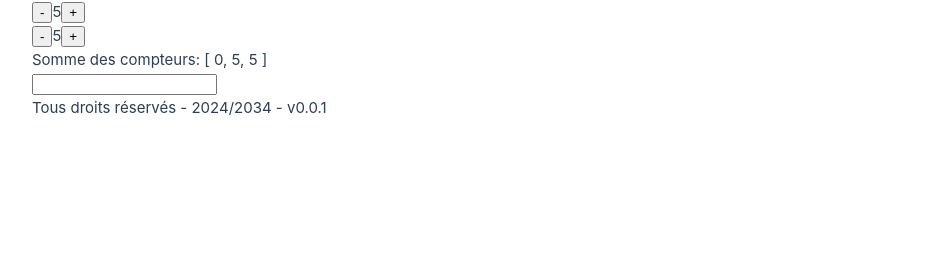
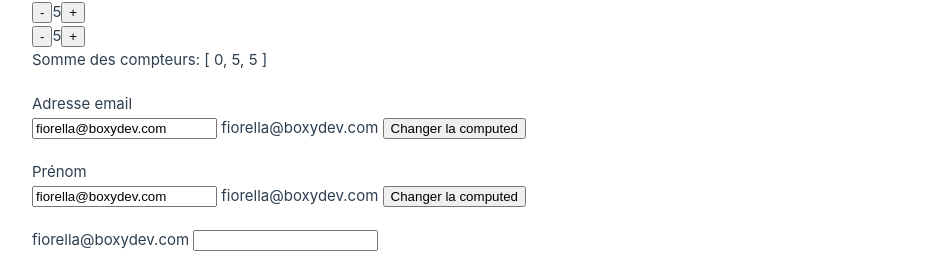
Before and after one commit to matthieumota/vue-plb, a Vue app in the folder 02-vite/: page / in a window 1280 px wide. Shown: the part 1150-1404 px from the top of the page, without its empty margins (0-926 px from the left). Before the commit the page ends 1302 px from the top, so only its background shows below. Built offline with nearby package versions, Linux system fonts and the light colour scheme.

Commit message:
V model in components

```diff
--- a/02-vite/src/App.vue
+++ b/02-vite/src/App.vue
@@ -4,6 +4,7 @@ import Product from './Product.vue'
 import Navbar from './components/Navbar.vue'
 import Footer from './components/Footer.vue'
 import Counter from './components/Counter.vue'
+import Input from './components/Input.vue'
 
 const title = ref('Mon application Vue JS')
 const html = ref('<h2>Un titre</h2>')
@@ -101,6 +102,7 @@ const add = ({ quantity, fullName, total }) => {
 }
 
 const totals = ref([0, 5, 5])
+const email = ref('fiorella@boxydev.com')
 </script>
 
 <template>
@@ -135,6 +137,10 @@ const totals = ref([0, 5, 5])
       <p>Somme des compteurs: {{ totals }}</p>
     </div>
 
+    <Input label="Adresse email" name="email" v-model="email" />
+    <Input label="Prénom" name="firstname" v-model="email" />
+    {{ email }}
+
     <Footer :year="2024" version="0.0.1" @clicked="title = $event" />
   </div>
 </template>
--- /dev/null
+++ b/02-vite/src/components/Input.vue
@@ -0,0 +1,37 @@
+<script setup>
+import { computed } from 'vue'
+
+const props = defineProps(['label', 'name', 'modelValue'])
+const emit = defineEmits(['update:modelValue'])
+
+const value = computed({
+  get() {
+    return props.modelValue
+  },
+  set(value) {
+    emit('update:modelValue', value)
+  }
+})
+
+// Avec Vue 3.4+, cette ligne suffit...
+// const value = defineModel()
+</script>
+
+<template>
+  <div>
+    <label :for="name">{{ label }}</label>
+    <input type="text" :name="name" :id="name" v-model="value">
+    {{ value }}
+    <button @click="value = 'toto@boxydev.com'">Changer la computed</button>
+  </div>
+</template>
+
+<style scoped>
+div {
+  margin: 20px 0;
+}
+
+label {
+  display: block;
+}
+</style>
```
